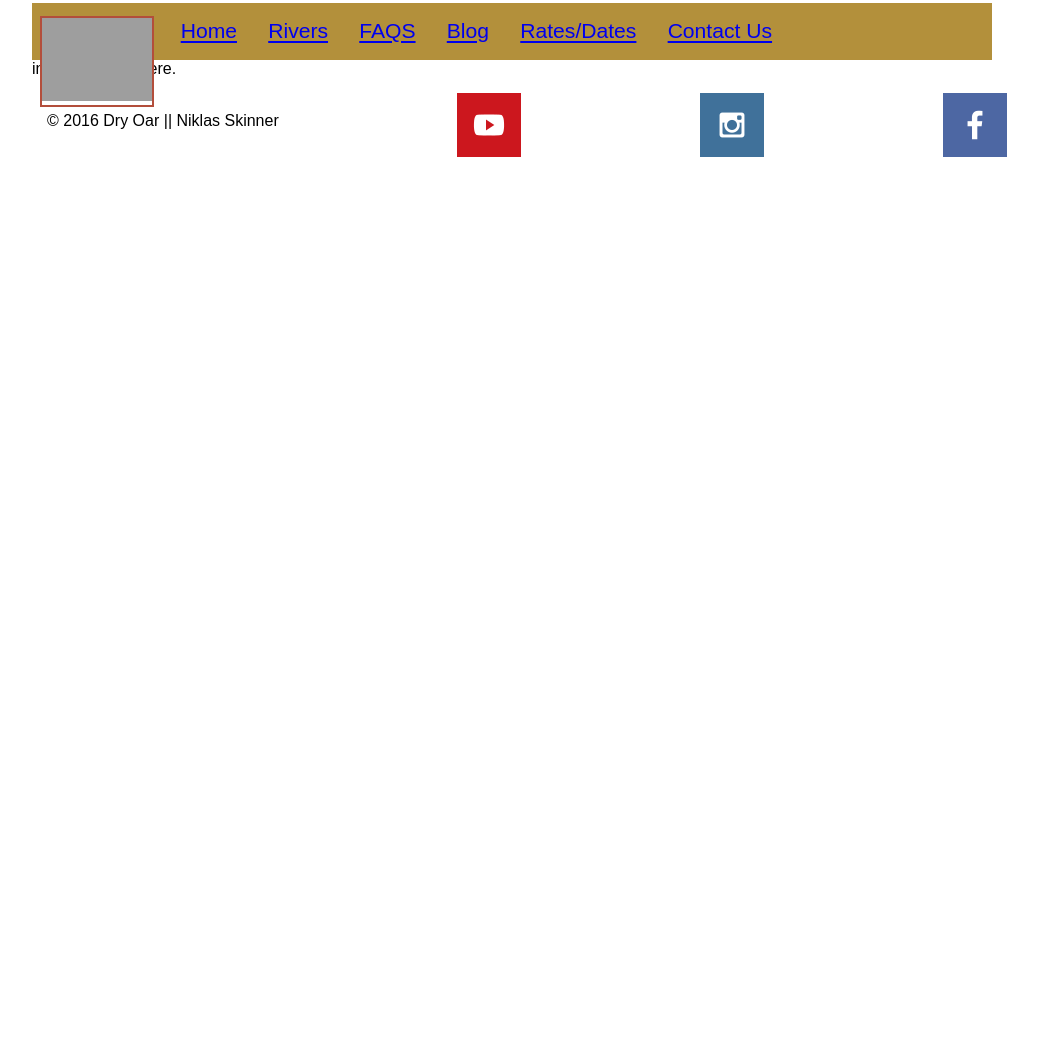
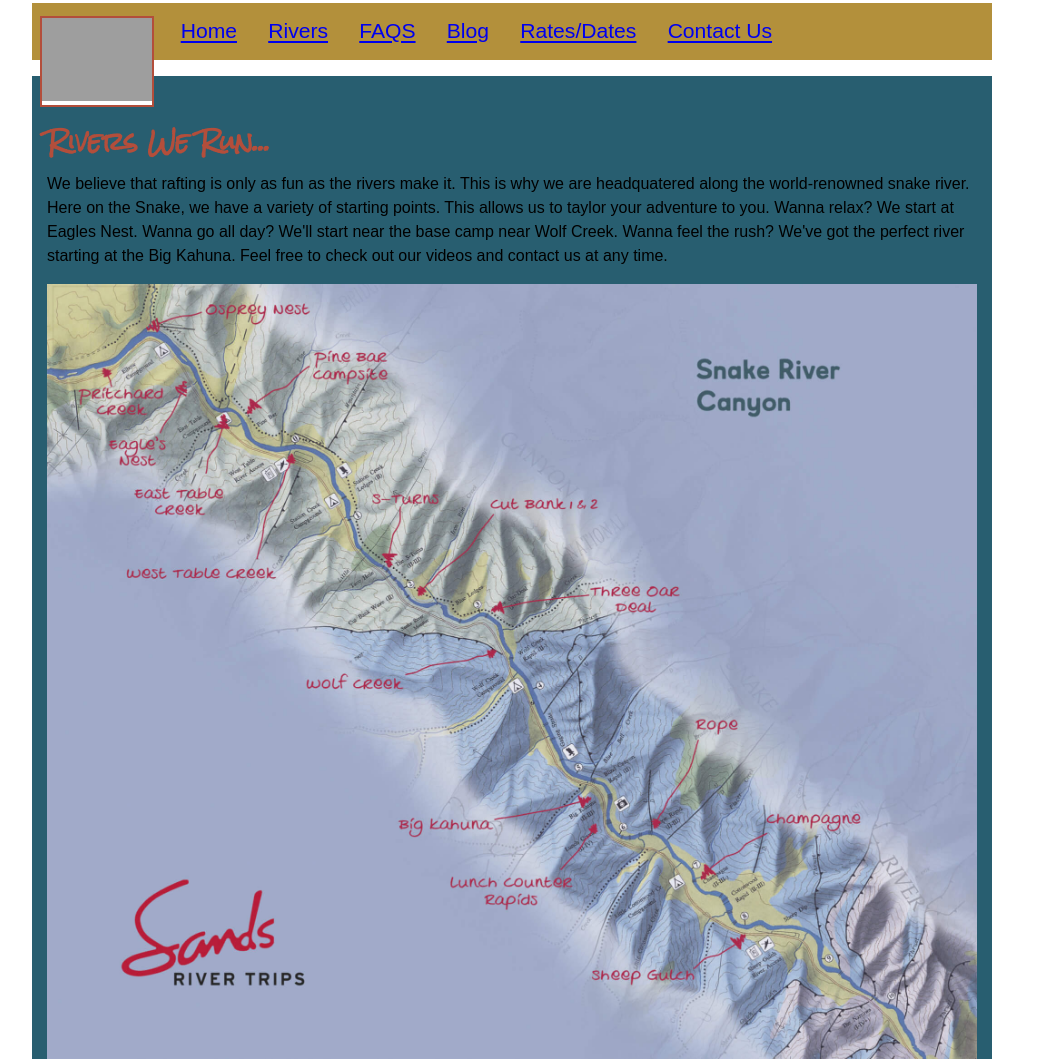
Before and after one commit to nikskin19/nikskin19.github.io, a plain HTML site: page rivers.html in a window 1280 px wide. Shown: the top 1059 px of the page, without its empty margins (128-1166 px from the left). Before the commit the page ends 800 px from the top, so only its background shows below. Drawn offline with Linux system fonts and the light colour scheme; grey boxes are pictures that could not be loaded.

Commit message:
figured out how to better format the rivers section

```diff
--- a/main.css
+++ b/main.css
@@ -124,3 +124,8 @@ a:visited {
 nav a {
     padding: 1em .6em
 }
+
+#river {
+    margin-top: 1em;
+    background-color: #285E70;
+}
--- a/rivers.html
+++ b/rivers.html
@@ -25,7 +25,11 @@
             </nav>
         </header>
         <main>
-        insert new info here.
+            <section id="river">
+                <h1>Rivers We Run...</h1>
+                <p>We believe that rafting is only as fun as the rivers make it. This is why we are headquatered along the world-renowned snake river. Here on the Snake, we have a variety of starting points. This allows us to taylor your adventure to you. Wanna relax? We start at Eagles Nest. Wanna go all day? We'll start near the base camp near Wolf Creek. Wanna feel the rush? We've got the perfect river starting at the Big Kahuna. Feel free to check out our videos and contact us at any time.</p>
+                <img src="snake-river-map.jpg" alt="map">
+            </section>
         </main>
 
         <section id="footer">
```
Also changed, not shown: snake-river-map.jpg (added). Lines whose indentation alone changed are shown as unchanged.
